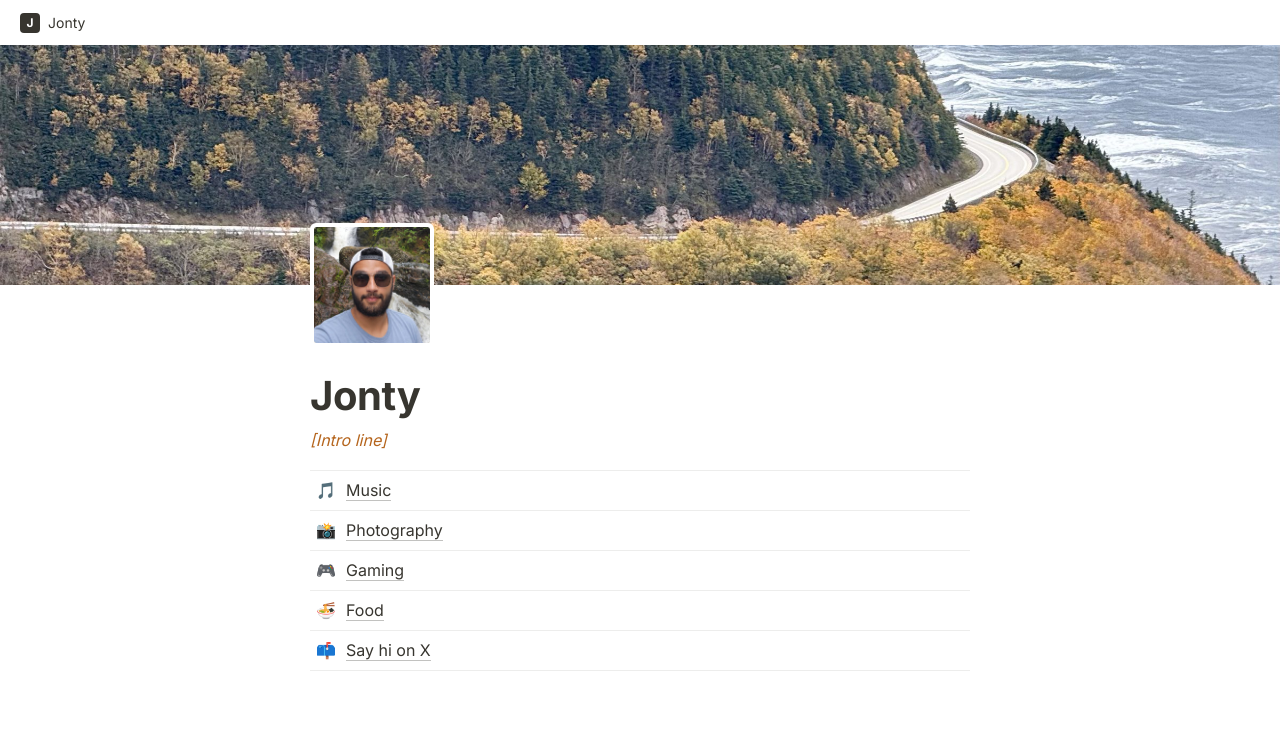
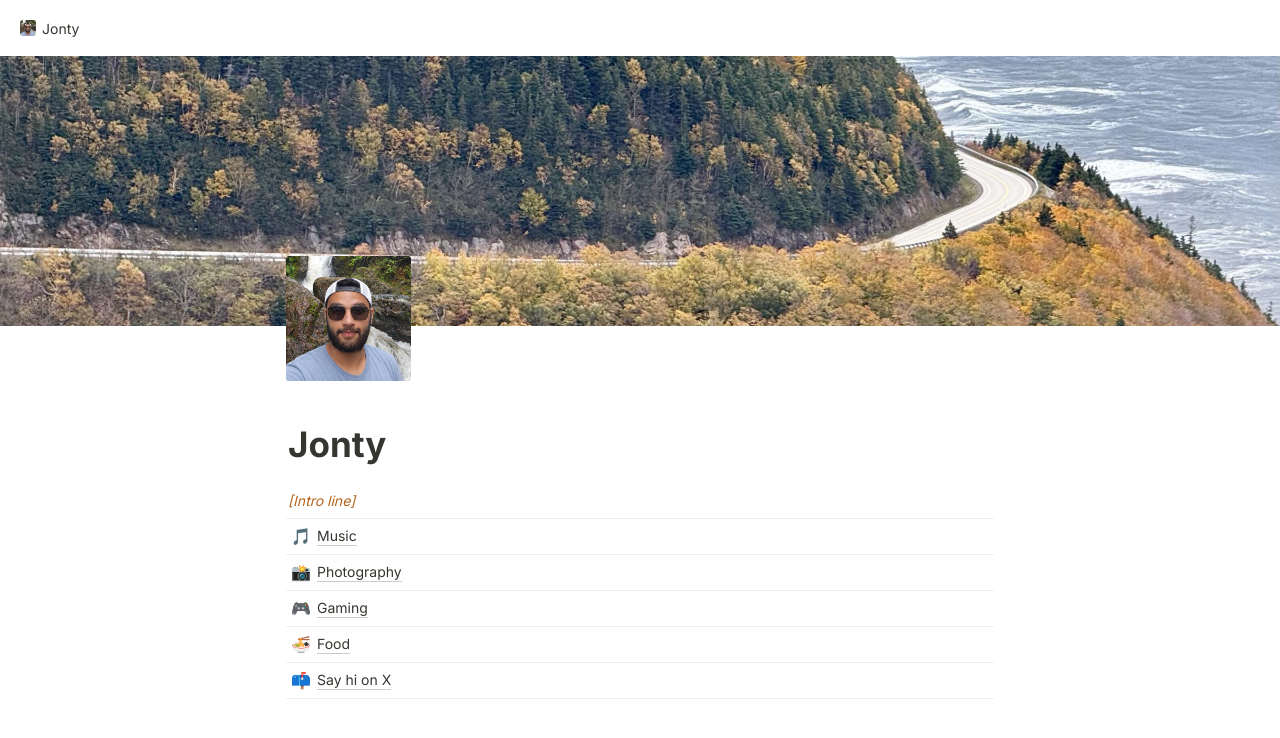
Before and after one commit to Jonty-9099/jonty-site, a plain HTML site: page index.html in a window 1280 px wide. Drawn offline with Linux system fonts and the light colour scheme.

Commit message:
Match Leo-style Notion structure: breadcrumb nav, no cover on subpages, page icon/title, v=6

```diff
--- a/index.html
+++ b/index.html
@@ -1,14 +1,14 @@
-<!DOCTYPE html><html lang="en"><head><meta charset="UTF-8"><meta name="viewport" content="width=device-width,initial-scale=1"><title>Jonty</title><link rel="stylesheet" href="style.css?v=5"></head><body>
-<header class="top"><a href="index.html"><span class="ico">J</span>Jonty</a></header>
-<div class="cover in"><div class="cover-img" role="img" aria-label="Cover photo"></div></div>
-<main class="page">
-<div class="avatar in"><img src="img/profile.jpg" alt="Jonty"></div>
+<!DOCTYPE html><html lang="en"><head><meta charset="UTF-8"><meta name="viewport" content="width=device-width,initial-scale=1"><link rel="icon" href="img/profile.jpg?v=6"><link rel="stylesheet" href="style.css?v=6"><title>Jonty</title></head><body>
+<nav class="nav"><div class="crumbs"><a class="crumb" href="index.html"><img src="img/profile.jpg?v=6" alt="">Jonty</a></div></nav>
+<div class="cover"><div class="cover-img" role="img" aria-label="Cover photo"></div></div>
+<main class="wrap">
+<div class="avatar in"><img src="img/profile.jpg?v=6" alt="Jonty"></div>
 <h1 class="in">Jonty</h1>
-<p class="bio ph in">[Intro line]</p>
-<ul class="links">
-<li class="in"><a href="music.html"><span>🎵</span><b>Music</b></a></li>
-<li class="in"><a href="photography.html"><span>📸</span><b>Photography</b></a></li>
-<li class="in"><a href="gaming.html"><span>🎮</span><b>Gaming</b></a></li>
-<li class="in"><a href="food.html"><span>🍜</span><b>Food</b></a></li>
-<li class="in"><a href="https://x.com/Jonty46637104" target="_blank" rel="noopener"><span>📫</span><b>Say hi on X</b></a></li>
-</ul></main><script src="main.js?v=5"></script></body></html>
+<p class="ph in">[Intro line]</p>
+<div class="pages in"><hr>
+<a class="pg" href="music.html"><span class="e">🎵</span><u>Music</u></a><hr>
+<a class="pg" href="photography.html"><span class="e">📸</span><u>Photography</u></a><hr>
+<a class="pg" href="gaming.html"><span class="e">🎮</span><u>Gaming</u></a><hr>
+<a class="pg" href="food.html"><span class="e">🍜</span><u>Food</u></a><hr>
+<a class="pg" href="https://x.com/Jonty46637104" target="_blank" rel="noopener"><span class="e">📫</span><u>Say hi on X</u></a><hr>
+</div></main><script src="main.js?v=6"></script></body></html>
--- a/main.js
+++ b/main.js
@@ -1,6 +1,6 @@
 const reduce=matchMedia('(prefers-reduced-motion: reduce)').matches;
-document.querySelectorAll('.in').forEach((el,i)=>el.style.animationDelay=(i*60)+'ms');
-const cv=document.querySelector('.cover div');
-if(cv&&!reduce)addEventListener('scroll',()=>{cv.style.transform=`translateY(${scrollY*.35}px)`},{passive:true});
-document.querySelectorAll('a[href$=".html"]').forEach(a=>a.addEventListener('click',e=>{if(reduce||e.metaKey||e.ctrlKey)return;e.preventDefault();document.body.classList.add('leaving');setTimeout(()=>location.href=a.href,220)}));
+document.querySelectorAll('.in').forEach((el,i)=>el.style.animationDelay=(i*50)+'ms');
+const cv=document.querySelector('.cover-img');
+if(cv&&!reduce)addEventListener('scroll',()=>{cv.style.transform=`translateY(${Math.min(scrollY,400)*.3}px)`},{passive:true});
+document.querySelectorAll('a[href$=".html"]').forEach(a=>a.addEventListener('click',e=>{if(reduce||e.metaKey||e.ctrlKey||e.shiftKey)return;e.preventDefault();document.body.classList.add('leaving');setTimeout(()=>location.href=a.href,180)}));
 addEventListener('pageshow',()=>document.body.classList.remove('leaving'));
--- a/style.css
+++ b/style.css
@@ -1,29 +1,43 @@
 @import url("https://fonts.googleapis.com/css2?family=Inter:wght@400;600;700&display=swap");
-:root{--ink:#37352f;--muted:#787774;--line:#ededec;--hover:#f1f1ef;--ph:#b5651d;--bg:#fff}
-*{box-sizing:border-box}body{margin:0;background:var(--bg);color:var(--ink);font-family:Inter,system-ui,sans-serif;-webkit-font-smoothing:antialiased}
-.top{position:sticky;top:0;z-index:5;height:45px;display:flex;align-items:center;gap:8px;padding:0 14px;background:rgba(255,255,255,.9);backdrop-filter:blur(8px);font-size:14px}
-.top a{color:inherit;text-decoration:none;display:flex;align-items:center;gap:8px;padding:3px 6px;border-radius:4px}.top a:hover{background:var(--hover)}
-.ico{width:20px;height:20px;border-radius:4px;background:var(--ink);color:#fff;display:grid;place-items:center;font-size:12px;font-weight:700}
-.cover{height:30vh;min-height:200px;max-height:280px;overflow:hidden;position:relative}
-.cover div{position:absolute;inset:-40px 0 -40px;background:linear-gradient(120deg,#e9e5dc,#dfe6e3 50%,#e8dfd8);display:grid;place-items:center;will-change:transform}
-.page{max-width:708px;margin:0 auto;padding:0 24px 80px}
-.avatar{width:124px;height:124px;margin-top:-62px;position:relative;border-radius:6px;background:#d9d6cf;border:4px solid #fff;display:grid;place-items:center;text-align:center;font-size:12px;padding:8px}
-h1{font-size:40px;font-weight:700;margin:24px 0 8px;letter-spacing:-.01em}
+:root{--ink:#37352f;--muted:rgba(55,53,47,.6);--line:rgba(235,236,237,.8);--hover:#efefef;--ph:#b5651d;--bg:#fff}
+*{box-sizing:border-box}html{-webkit-text-size-adjust:100%}
+body{margin:0;background:var(--bg);color:var(--ink);font-family:Inter,-apple-system,BlinkMacSystemFont,"Segoe UI",Helvetica,sans-serif;font-size:14px;line-height:21px;-webkit-font-smoothing:antialiased}
+/* navbar + breadcrumb */
+.nav{position:sticky;top:0;z-index:10;height:56px;background:#fff;padding:0 14px;display:flex;align-items:center}
+.crumbs{display:flex;align-items:center;gap:4px;min-width:0}
+.crumb{display:flex;align-items:center;gap:6px;padding:2px 6px;border-radius:4px;color:var(--ink);text-decoration:none;white-space:nowrap;transition:background .12s}
+.crumb:hover{background:var(--hover)}
+.crumb img{width:16px;height:16px;border-radius:3px;object-fit:cover;display:block}
+.crumb .e{font-size:18px;line-height:1}
+.sep{color:var(--muted);font-size:12.25px;margin:0 2px}
+/* home cover */
+.cover{height:270px;overflow:hidden;position:relative;background:#ece9e3}
+.cover-img{position:absolute;inset:-40px 0;background:url(img/cover.jpg) center/cover no-repeat;will-change:transform}
+/* subpage spacer (no cover) */
+.spacer{height:100px}
+.wrap{max-width:900px;margin:0 auto;padding:0 96px 270px}
+.head{position:relative}
+.avatar{width:125px;height:125px;margin-top:-70px;position:relative;border-radius:3px;overflow:hidden;background:#d9d6cf}
+.avatar img{width:100%;height:100%;object-fit:cover;display:block}
+.icon{font-size:78px;line-height:84px;height:84px;margin-left:3px}
+h1{font-size:35px;line-height:1.2;font-weight:700;margin:40px 0 20px;padding:2px}
+.cover+.wrap h1{margin-top:40px}
+p{margin:0;padding:3px 2px}
 .ph{color:var(--ph);font-style:italic}
-.bio{font-size:16px;line-height:1.6;margin:0 0 16px}
-.links{list-style:none;margin:0;padding:0}.links li{border-top:1px solid var(--line)}.links li:last-child{border-bottom:1px solid var(--line)}
-.links a{display:flex;align-items:center;gap:10px;padding:9px 6px;color:var(--ink);text-decoration:none;font-size:16px;border-radius:4px;transition:background .15s}
-.links a span{display:inline-block;transition:transform .25s cubic-bezier(.3,1.6,.5,1)}
-.links a b{font-weight:400;border-bottom:1px solid rgba(55,53,47,.3)}
-.links a:hover{background:var(--hover)}.links a:hover span{transform:translateX(3px) rotate(-8deg) scale(1.15)}
-.back{display:inline-block;margin:28px 0 0;color:var(--muted);text-decoration:none;font-size:14px;padding:3px 6px;border-radius:4px}.back:hover{background:var(--hover)}
-.emoji{font-size:64px;line-height:1;margin-top:-40px;position:relative}
-.block{border-top:1px solid var(--line);padding:12px 6px;line-height:1.6}
-.grid{display:grid;grid-template-columns:repeat(3,1fr);gap:10px;margin-top:12px}.grid div{aspect-ratio:1;background:#efede8;border-radius:4px;display:grid;place-items:center;font-size:13px}
-.in{opacity:0;transform:translateY(8px);animation:in .6s cubic-bezier(.2,.7,.2,1) forwards}
+hr{border:0;border-top:1px solid var(--line);margin:8px 0}
+.pages{display:flex;flex-direction:column}
+.pg{display:flex;align-items:center;gap:6px;padding:3px 4px 3px 5px;border-radius:4px;color:var(--ink);text-decoration:none;transition:background .12s}
+.pg:hover{background:var(--hover)}
+.pg .e{font-size:16px;width:20px;text-align:center;display:inline-block;transition:transform .25s cubic-bezier(.3,1.6,.5,1)}
+.pg:hover .e{transform:translateX(2px) scale(1.12)}
+.pg u{text-decoration:none;border-bottom:1px solid rgba(55,53,47,.25);line-height:1.3}
+.pages hr{margin:4px 0}
+a.inl{color:var(--ink);text-decoration:underline;text-decoration-color:rgba(55,53,47,.6);text-underline-offset:2px}
+h3{font-size:24px;font-weight:600;margin:32px 0 4px;padding:3px 2px}
+.grid{display:grid;grid-template-columns:repeat(3,1fr);gap:8px;margin-top:8px}.grid div{aspect-ratio:1;background:#f1f0ee;border-radius:3px;display:grid;place-items:center;text-align:center}
+/* motion */
+.in{opacity:0;transform:translateY(6px);animation:in .5s cubic-bezier(.2,.7,.2,1) forwards}
 @keyframes in{to{opacity:1;transform:none}}
-body{transition:opacity .25s}body.leaving{opacity:0}
-@media(max-width:640px){.page{padding:0 18px 60px}h1{font-size:34px}.avatar{width:96px;height:96px;margin-top:-48px}.grid{grid-template-columns:repeat(2,1fr)}}
+main{transition:opacity .2s}body.leaving main{opacity:0}
+@media(max-width:720px){.wrap{padding:0 24px 180px}.cover{height:200px}.spacer{height:50px}}
 @media(prefers-reduced-motion:reduce){*{animation:none!important;transition:none!important}.in{opacity:1;transform:none}}
-.avatar img{width:100%;height:100%;object-fit:cover;border-radius:3px;display:block}.avatar:has(img){padding:0;overflow:hidden}
-.cover .cover-img{background:url(img/cover.jpg) center 50%/cover no-repeat}
```
Also changed, not shown: food.html (+8 -6 lines), gaming.html (+8 -6 lines), music.html (+8 -6 lines), photography.html (+7 -5 lines), preview-desktop.png, preview-mobile.png.
